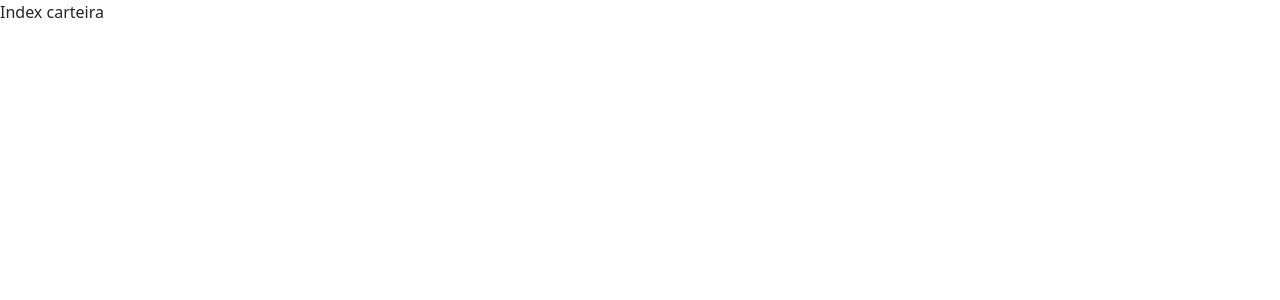
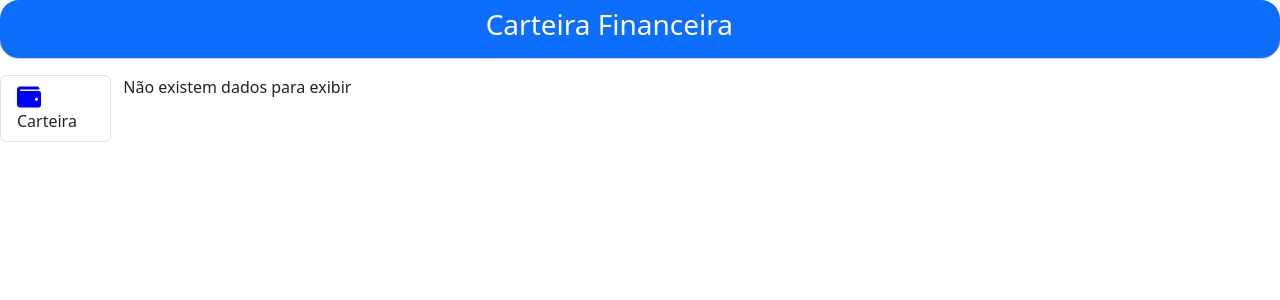
Before and after one commit to alevaristofig/carteira_financeira_front, a React (Create React App) app: page /carteira in a window 1280 px wide. Shown: the top 300 px of the page. Built offline with nearby package versions, Linux system fonts and the light colour scheme; the HTML template or start-up script is replaced by a standard one.

Commit message:
Implementação da pagina index carteira

```diff
--- a/src/paginas/carteira/index.tsx
+++ b/src/paginas/carteira/index.tsx
@@ -1,11 +1,87 @@
 import { ReactElement, useState, useEffect } from "react";
 import { useDispatch, useSelector } from 'react-redux';
-import { useNavigate } from "react-router-dom";
+import { Link, useNavigate } from "react-router-dom";
+
+import { RootState } from "../../redux/root-reducer";
+import { buscar } from "../../redux/carteira/slice";
+
+import Table from 'react-bootstrap/Table';
+
+import { PiNotePencilLight } from "react-icons/pi";
+
+import Cabecalho from "../../components/cabecalho";
+import Menu from "../../components/menu";
 
 const Carteira = (): ReactElement => {
+
+    const dispatch = useDispatch();
+    const { loading, carteiras } = useSelector((state: RootState) => state.carteira);
+    const navigate = useNavigate();
+
+    const IconeEditar = PiNotePencilLight as unknown as React.FC<React.SVGProps<SVGSVGElement>>;
+
+    const formatarData = (data: string) => {
+        const dataFormatada = new Date(data);
+
+        const dataExibicao = dataFormatada.toLocaleString("pt-BR");
+
+        return dataExibicao.replace(',','');
+    }
+
     return(
         <>
-            <div>Index carteira</div>
+            <Cabecalho />
+            <div className='d-flex mt-3'>
+                <Menu />
+                 <div className="container-fluid">
+                    {
+                        loading
+                        ?
+                            <div className="spinner-border text-primary mt-3" role="status">
+                                <span className="visually-hidden">Loading...</span>
+                            </div>
+                        :
+                             carteiras.length === 0
+                             ?
+                                <div className='me-2 float-start w-100'>
+                                    Não existem dados para exibir
+                                </div>
+                             :
+                                <Table className="responsive striped bordered hover">
+                                    <thead>
+                                        <tr>
+                                            <th scope='col'>Carteira Id</th>
+                                            <th scope='col'>Descrição</th>
+                                            <th scope='col'>Valor</th>
+                                            <th scope='col'>Status</th>
+                                            <th scope='col'>Data</th>
+                                        </tr>
+                                    </thead>
+                                    <tbody>
+                                        {
+                                            carteiras.map((p: any,i: number) =>
+                                            (
+                                                    <tr key={p['id']}>
+                                                        <td>{p['carteria_id']}</td>
+                                                        <td>{p['descricao']}</td>
+                                                        <td>{p['valor'].toLocaleString('pt-br',{style: 'currency', currency: 'BRL'})}</td>
+                                                        <td>{p['status']}</td>
+                                                        <td>{formatarData(p['created_at'])}</td>
+                                                        <td>
+                                                            <Link to={`/editarcarteira/${p['id']}`}
+                                                                className="btn btn-info float-start me-1 text-white"
+                                                                title='Editar'>
+                                                                <IconeEditar />
+                                                            </Link>
+                                                        </td>
+                                                    </tr>
+                                                ))
+                                        }
+                                    </tbody>
+                                </Table>
+                    }
+                 </div>
+            </div>
         </>
     )
 }
```
